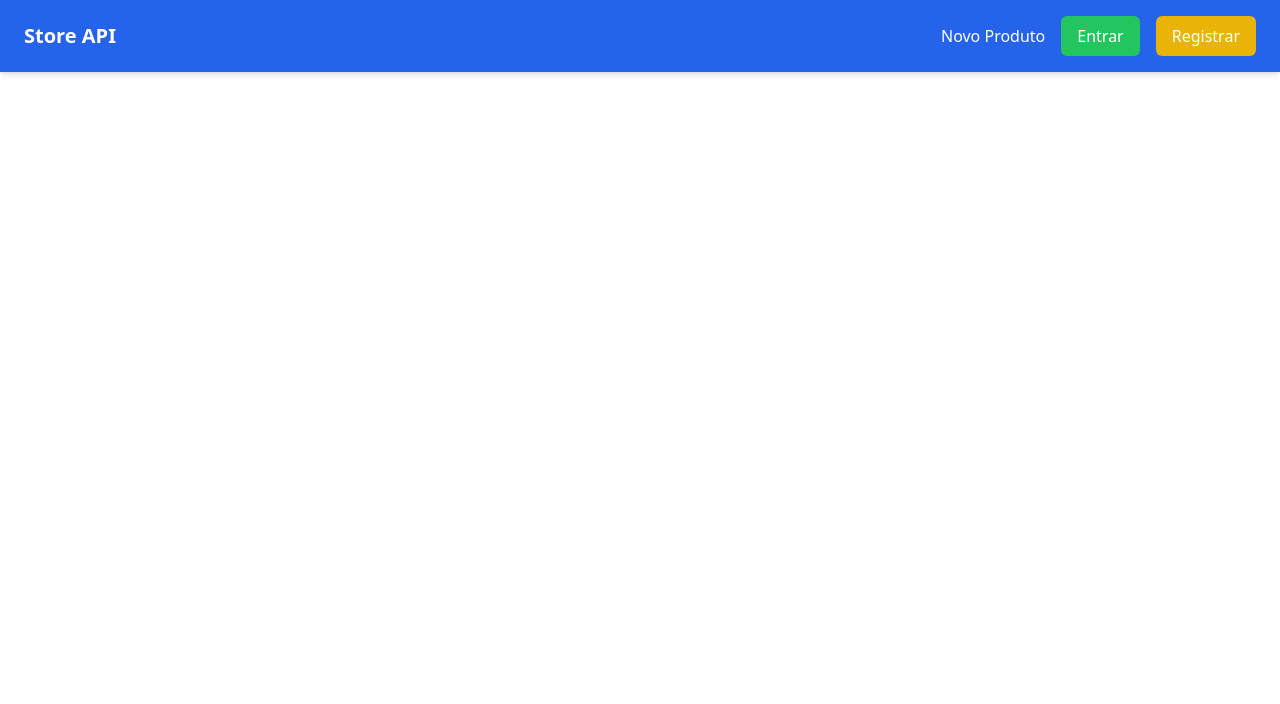
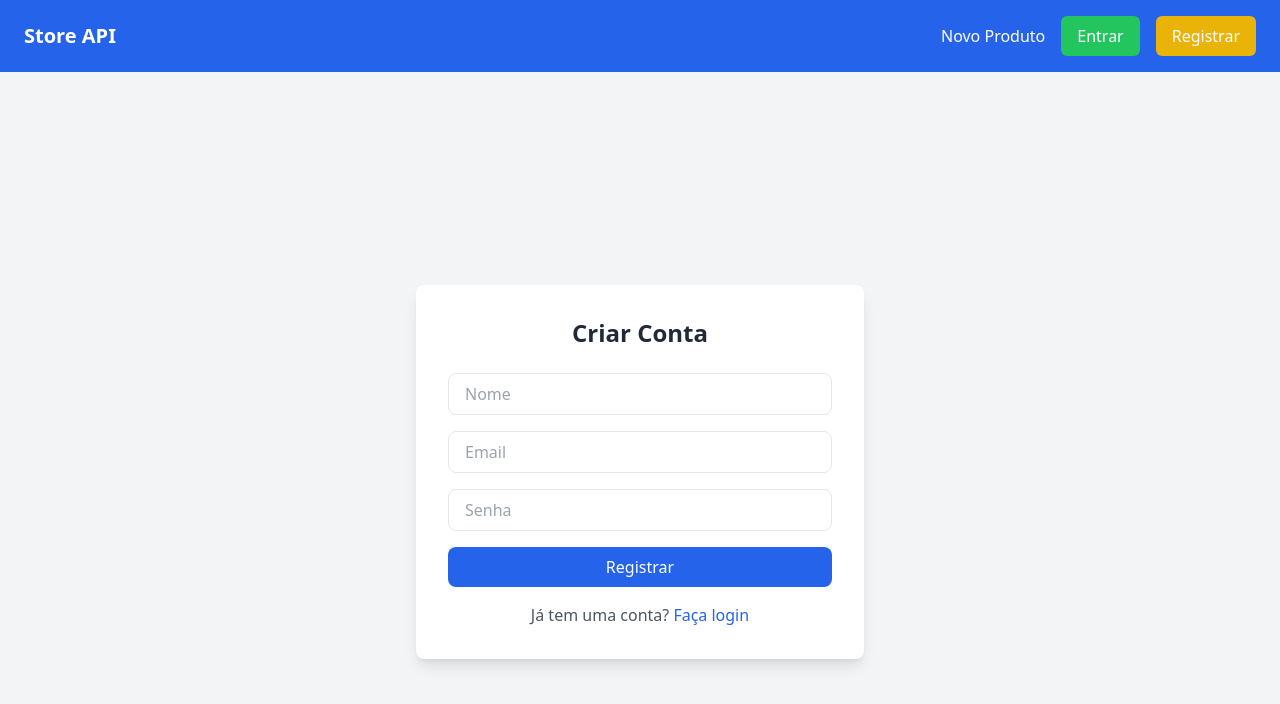
Before and after one commit to JoseToitio/desafio-kinsol-tech, a Nuxt app in the folder frontend/: page /register in a window 1280 px wide. Shown: the top 704 px of the page. Built offline with nearby package versions, Linux system fonts and the light colour scheme.

Commit message:
feat: register page

```diff
--- /dev/null
+++ b/frontend/pages/register.vue
@@ -0,0 +1,64 @@
+<script setup>
+import { ref } from 'vue';
+import { useRouter } from 'vue-router';
+
+const name = ref('');
+const email = ref('');
+const password = ref('');
+const errorMessage = ref('');
+const router = useRouter();
+
+async function register() {
+    const { $api } = useNuxtApp();
+
+    try {
+        const response = await $api.post('/auth/register', {
+            name: name.value,
+            email: email.value,
+            password: password.value,
+        });
+        if (response) {
+            router.push('/login');
+        } else {
+            errorMessage.value = 'Erro ao registrar usuário, tente novamente.';
+        }
+    } catch (error) {
+        errorMessage.value = 'Erro no registro: ' + (error.response?.message || error.message || 'Tente novamente.');
+    }
+}
+</script>
+
+<template>
+    <div class="flex items-center justify-center min-h-screen bg-gray-100">
+        <div class="bg-white p-8 rounded-lg shadow-lg w-full max-w-md">
+            <h2 class="text-2xl font-bold text-center text-gray-800 mb-6">Criar Conta</h2>
+            <form @submit.prevent="register" class="space-y-4">
+                <div>
+                    <input v-model="name" type="text" placeholder="Nome" required
+                        class="w-full px-4 py-2 border rounded-lg focus:outline-none focus:ring-2 focus:ring-blue-400">
+                </div>
+                <div>
+                    <input v-model="email" type="email" placeholder="Email" required
+                        class="w-full px-4 py-2 border rounded-lg focus:outline-none focus:ring-2 focus:ring-blue-400">
+                </div>
+                <div>
+                    <input v-model="password" type="password" placeholder="Senha" required
+                        class="w-full px-4 py-2 border rounded-lg focus:outline-none focus:ring-2 focus:ring-blue-400">
+                </div>
+                <button type="submit"
+                    class="w-full bg-blue-600 text-white py-2 rounded-lg hover:bg-blue-700 transition duration-300">
+                    Registrar
+                </button>
+            </form>
+
+            <div v-if="errorMessage" class="text-red-600 text-center mt-4">
+                {{ errorMessage }}
+            </div>
+
+            <p class="text-center text-gray-600 mt-4">
+                Já tem uma conta?
+                <NuxtLink to="/login" class="text-blue-600 hover:underline">Faça login</NuxtLink>
+            </p>
+        </div>
+    </div>
+</template>
```
